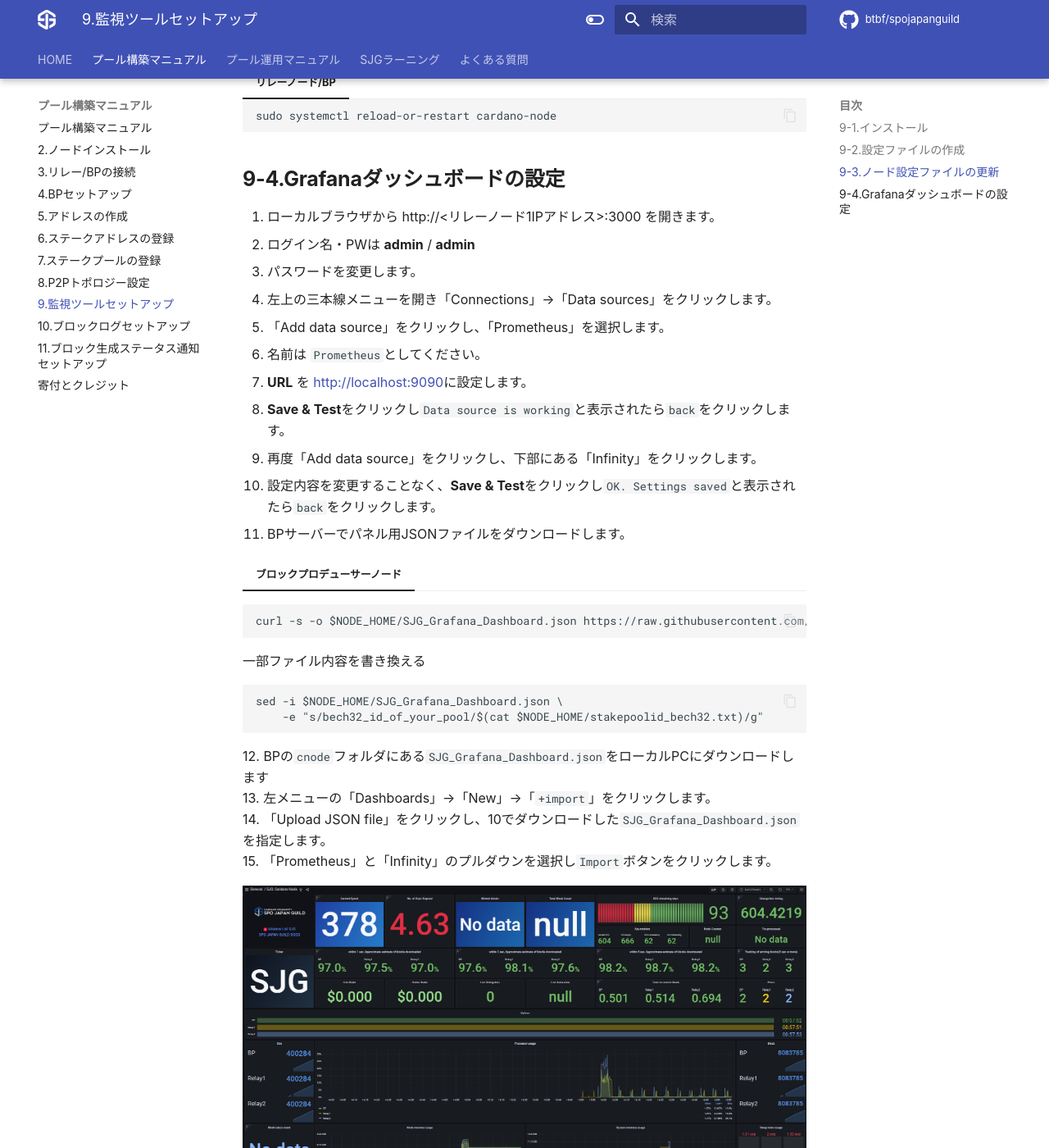
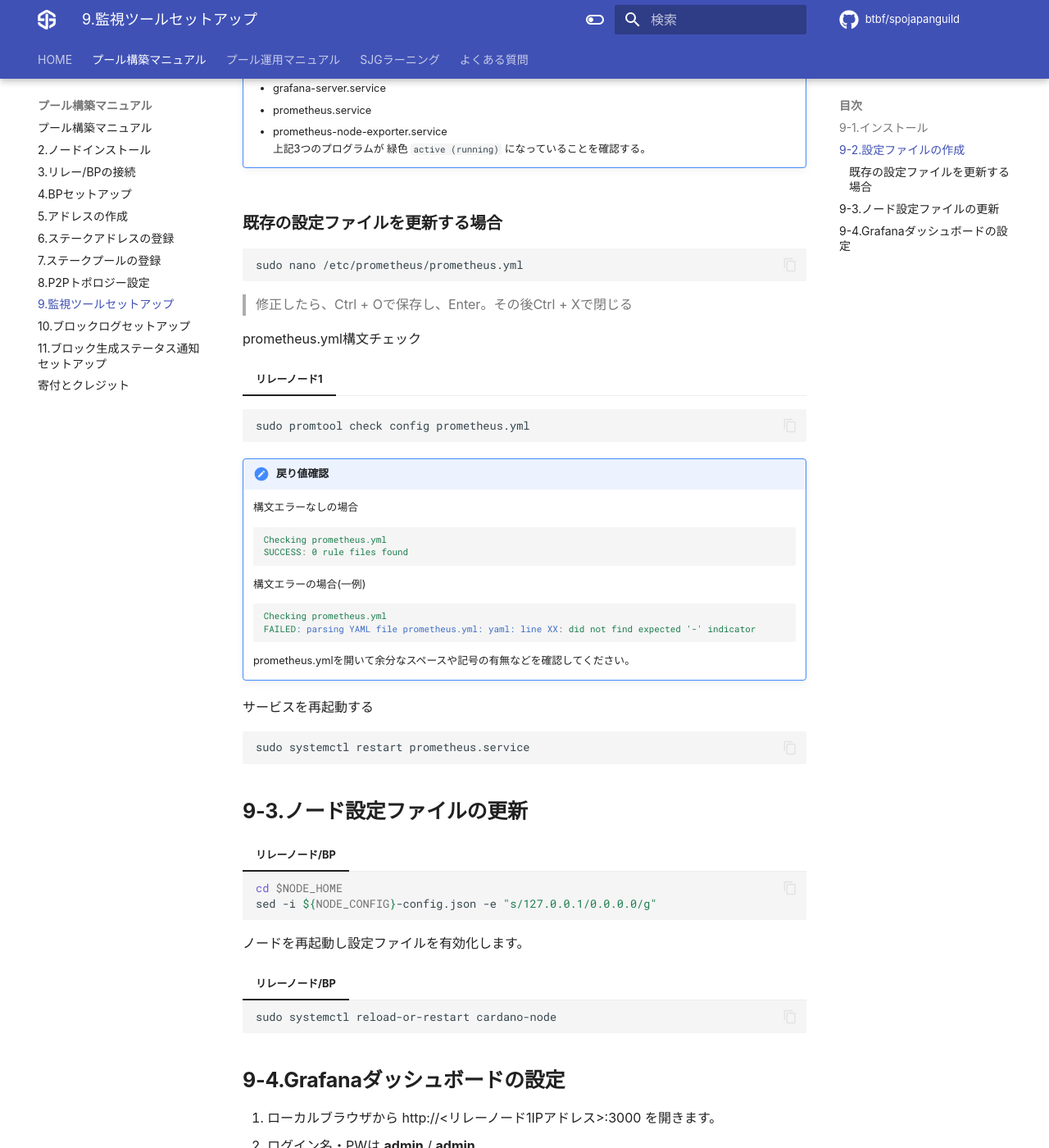
Before and after one commit to btbf/spojapanguild, an MkDocs documentation site: the page built from docs/setup/9-monitoring-tools-setup.md, in a window 1280 px wide and 1400 px high, scrolled down 4674 px. Shown: the whole window at 82% size. Built offline with MkDocs 1.6.1 and Material for MkDocs 9.7.7, drawn with Linux system fonts in a browser that asks for light colours; comment, search, counter and statistics services are not loaded; some of the changed text lies outside the part shown.

````diff
--- a/docs/operation/kes-update.md
+++ b/docs/operation/kes-update.md
@@ -4,7 +4,9 @@
     (KES=Key Evolving Signature)の略
     キーを悪用するハッカーからステークプールを保護するために作成され、90日ごとに再生成する必要があります。有効期限が切れる前に更新してください。期限内ならいつ更新しても問題ありません。
 
-    以下の手順は、全て手作業で更新する方法です。[SJG TOOL](./tool.md)を導入すると半自動で更新できます。
+    以下の手順は、全て手作業で更新する方法です。
+
+    <font color=red>KES更新は、半自動更新が可能な[SJG TOOL](./tool.md)を推奨します。</font>
 
 
 !!! info "注意"
@@ -39,13 +41,20 @@
     > 戻り値の小数点以下が`.99800`付近の場合、`startKesPeriod`の切り替わりが近いため、切り替わってから以下の作業を進めてください。
 
 
-## **1.新しいKESファイル生成**
+## **1.KESファイル作成**
+既存ファイルバックアップ
 === "ブロックプロデューサーノード"
     ```bash
-    cd $NODE_HOME
+    cp $NODE_HOME/kes.vkey $NODE_HOME/kes-bk.vkey
+    cp $NODE_HOME/kes.skey $NODE_HOME/kes-bk.skey
+    cp $NODE_HOME/node.cert $NODE_HOME/node-bk.cert
+    ```
+
+    KESファイル新規作成
+    ```bash
     cardano-cli node key-gen-KES \
-        --verification-key-file kes.vkey \
-        --signing-key-file kes.skey
+        --verification-key-file $NODE_HOME/kes.vkey \
+        --signing-key-file $NODE_HOME/kes.skey
     ```
 
 ## **2.KESファイルをAGにコピー**
@@ -220,6 +229,31 @@ chmod a-rwx $HOME/cold-keys
     sudo systemctl reload-or-restart cardano-node
     ```
 
+    gLiveviewでノード同期を確認する
+    ```
+    glive
+    ```
+
+    ??? danger "10分以上経過しても同期しない場合はこちら"
+        KES更新に失敗している可能性があるため、バックアップファイルから復元してください。
+        ノード停止
+        ```
+        sudo systemctl stop cardano-node
+        ```
+        ファイル復元
+        ```
+        mv $NODE_HOME/kes-bk.vkey $NODE_HOME/kes.vkey
+        mv $NODE_HOME/kes-bk.skey $NODE_HOME/kes.skey
+        mv $NODE_HOME/node-bk.cert $NODE_HOME/node.cert
+        ```
+        ノード起動
+        ```
+        sudo systemctl start cardano-node
+        ```
+        同期状況確認
+        ```
+        glive
+        ```
 
 ## **11.チェックプログラム実行**
 
@@ -231,3 +265,12 @@ gtool
 >[2] ブロック生成状態チェック を選択する
 
 SPO JAPAN GUILD TOOLの導入は[こちら](./tool.md)をご参照ください
+
+## **12.バックアップファイル削除**
+上記でブロック生成状態の確認がすべてOKだった場合、KESバックアップファイルを削除してください
+
+```
+rm $NODE_HOME/kes-bk.vkey
+rm $NODE_HOME/kes-bk.skey
+rm $NODE_HOME/node-bk.cert
+```
--- a/docs/setup/9-monitoring-tools-setup.md
+++ b/docs/setup/9-monitoring-tools-setup.md
@@ -215,16 +215,34 @@ prometheus-node-exporterアップデート
     EOF
     ```
 
-prometheus.ymlを移動します
+prometheus.yml構文チェック
 === "リレーノード1"
-    ```bash
-    sudo mv prometheus.yml /etc/prometheus/prometheus.yml
+  ```
+  sudo promtool check config prometheus.yml
+  ```
+!!! hint "戻り値確認"
+    構文エラーなしの場合
+    ```{ .yaml .no-copy }
+    Checking prometheus.yml
+    SUCCESS: 0 rule files found
     ```
 
-    Grafanaプラグインをインストールする
+    構文エラーの場合(一例)
+    ```{ .yaml .no-copy }
+    Checking prometheus.yml
+    FAILED: parsing YAML file prometheus.yml: yaml: line XX: did not find expected '-' indicator
     ```
-    sudo grafana-cli plugins install yesoreyeram-infinity-datasource
-    ```
+    prometheus.ymlを開いて余分なスペースや記号の有無などを確認してください。
+
+  prometheus.ymlを移動します
+  ```bash
+  sudo mv $HOME/prometheus.yml /etc/prometheus/prometheus.yml
+  ```
+
+  Grafanaプラグインをインストールする
+  ```
+  sudo grafana-cli plugins install yesoreyeram-infinity-datasource
+  ```
 
 サービスを起動します。
 
@@ -249,6 +267,36 @@ prometheus.ymlを移動します
         * prometheus-node-exporter.service
         上記3つのプログラムが 緑色 `active (running)` になっていることを確認する。
 
+### **既存の設定ファイルを更新する場合**
+
+```
+sudo nano /etc/prometheus/prometheus.yml
+```
+> 修正したら、Ctrl + Oで保存し、Enter。その後Ctrl + Xで閉じる
+
+prometheus.yml構文チェック
+=== "リレーノード1"
+  ```
+  sudo promtool check config prometheus.yml
+  ```
+!!! hint "戻り値確認"
+    構文エラーなしの場合
+    ```{ .yaml .no-copy }
+    Checking prometheus.yml
+    SUCCESS: 0 rule files found
+    ```
+
+    構文エラーの場合(一例)
+    ```{ .yaml .no-copy }
+    Checking prometheus.yml
+    FAILED: parsing YAML file prometheus.yml: yaml: line XX: did not find expected '-' indicator
+    ```
+    prometheus.ymlを開いて余分なスペースや記号の有無などを確認してください。
+
+サービスを再起動する
+```
+sudo systemctl restart prometheus.service
+```
 
 ## **9-3.ノード設定ファイルの更新**
 === "リレーノード/BP"
````
Also changed, not shown: other parts of docs/setup/9-monitoring-tools-setup.md (+1 -1 lines), docs/changelogs.md (+4 -0 lines), docs/index.md (+1 -1 lines).
